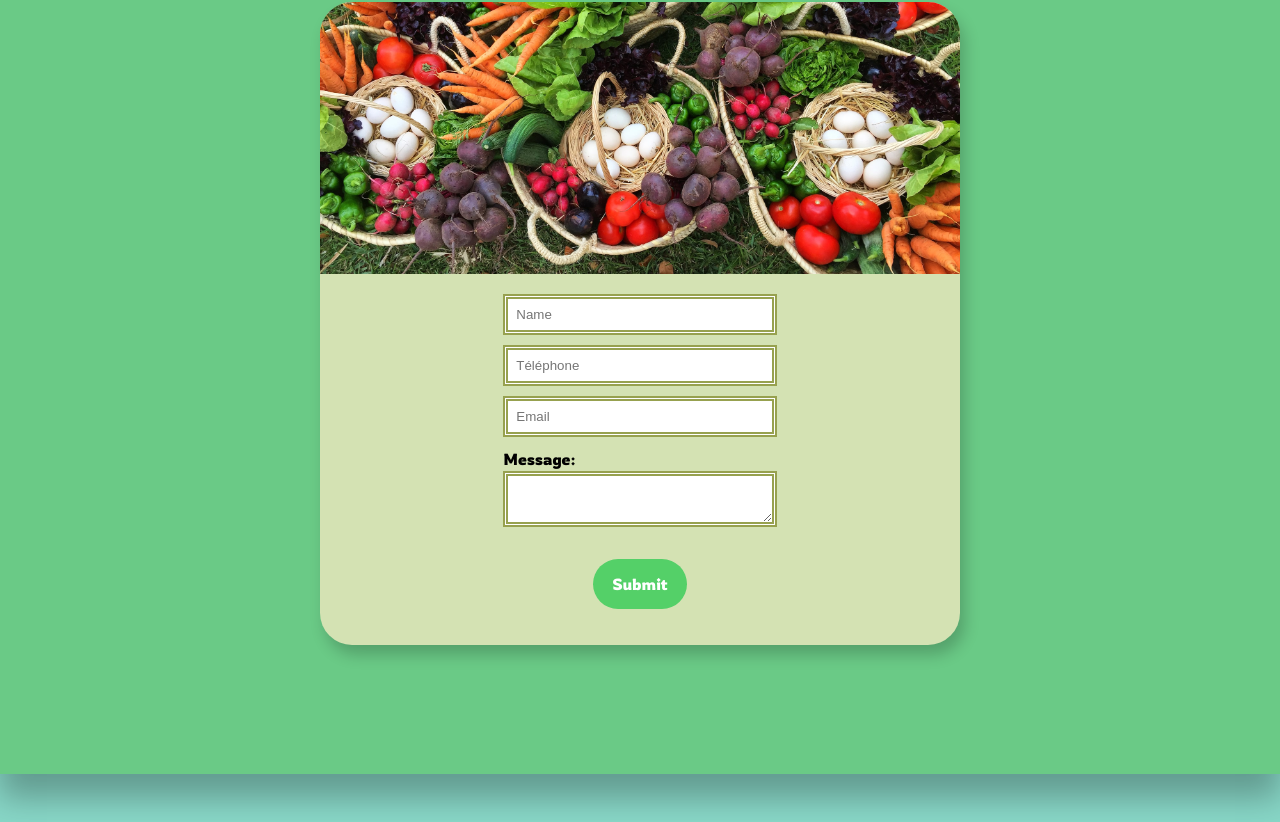
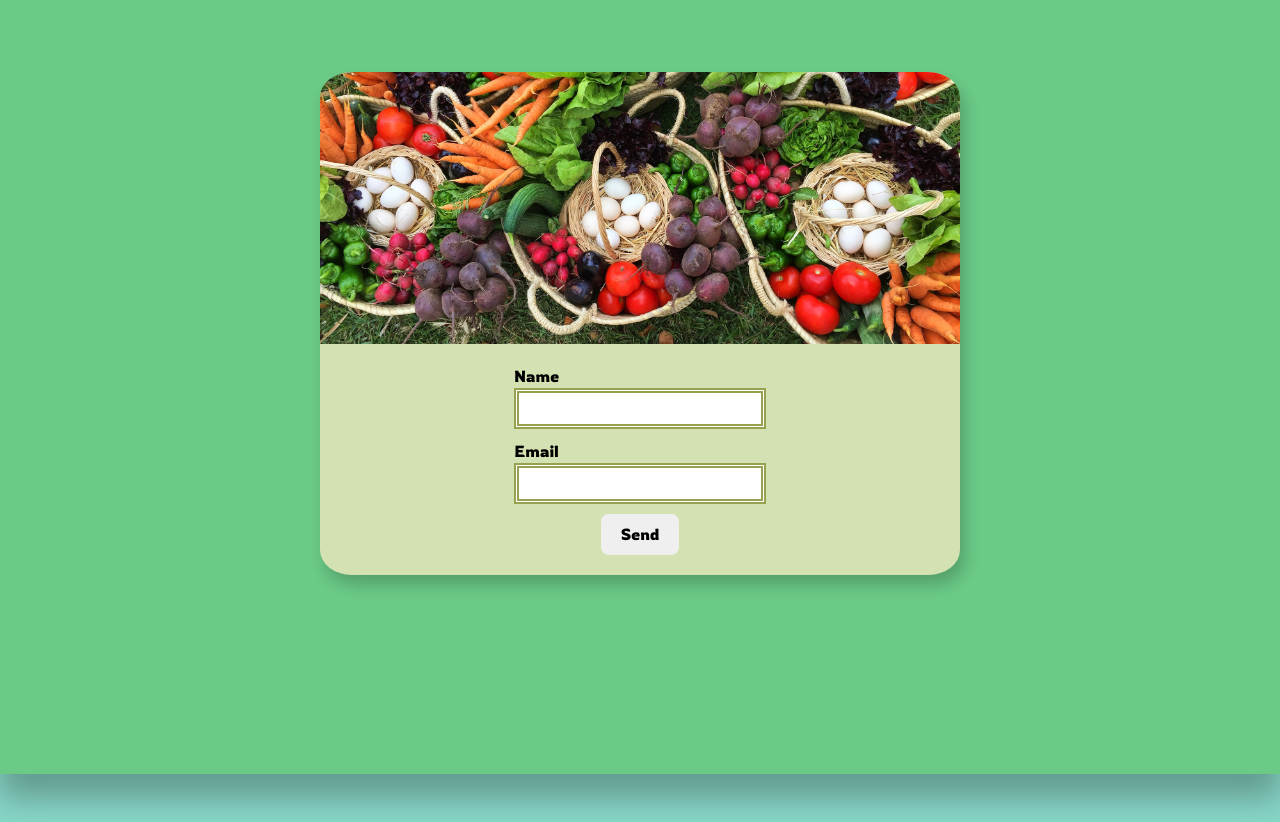
Before and after one commit to Oussa-Err/solid-spork, a React (Vite) app: page /contact in a window 1280 px wide. Shown: the part 432-1254 px from the top of the page. Built offline with nearby package versions, Linux system fonts and the light colour scheme.

Commit message:
second essai

```diff
--- a/src/components/common/contact/Contact.jsx
+++ b/src/components/common/contact/Contact.jsx
@@ -62,7 +62,7 @@
             <div className='contact__second-section'>
                 <div className="contact-body">
                     <img id='panier' src={panier} alt="" />
-                    <form
+                    {/* <form
                         name="contact v8"
                         method="POST"
                         data-netlify="true"
@@ -78,6 +78,18 @@
                         <label >Message:
                             <textarea required name="message"></textarea></label>
                         <button id='contact_button' type="submit">Submit</button>
+                    </form> */}
+
+                    <form name="contact" netlify>
+                        <p>
+                            <label>Name <input type="text" name="name" /></label>
+                        </p>
+                        <p>
+                            <label>Email <input type="email" name="email" /></label>
+                        </p>
+                        <p>
+                            <button type="submit">Send</button>
+                        </p>
                     </form>
                 </div>
             </div>
```
